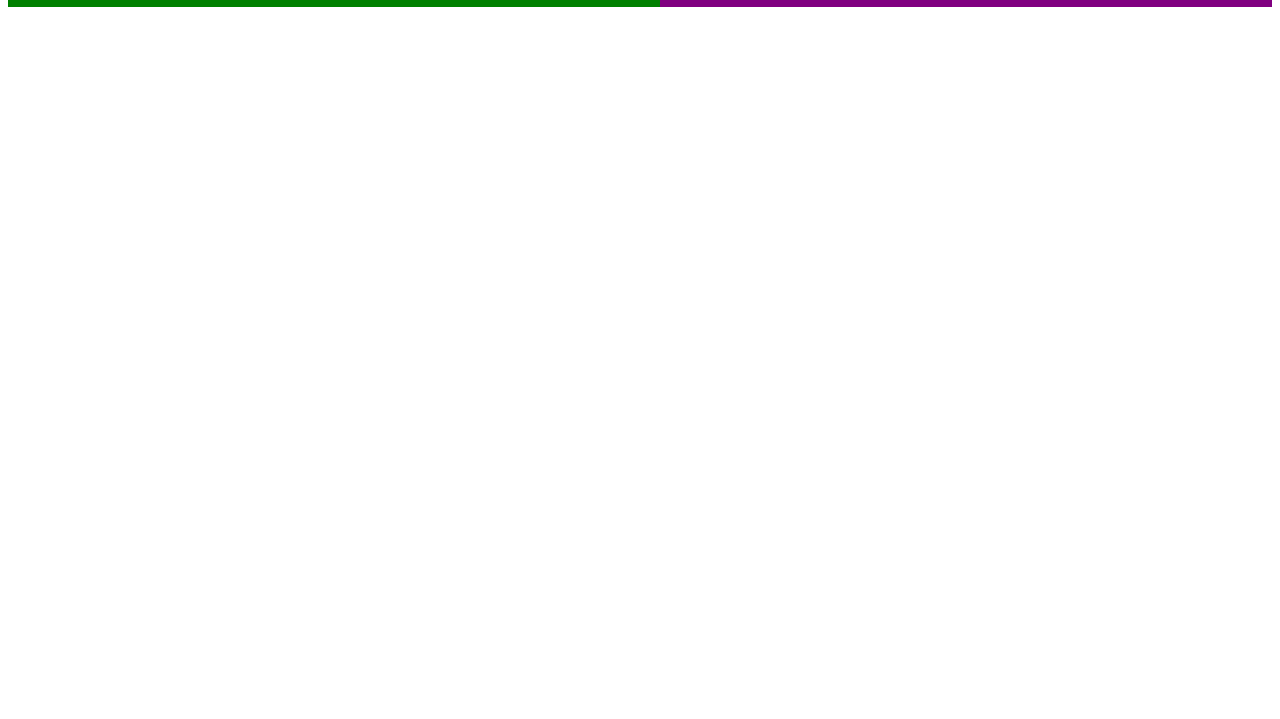
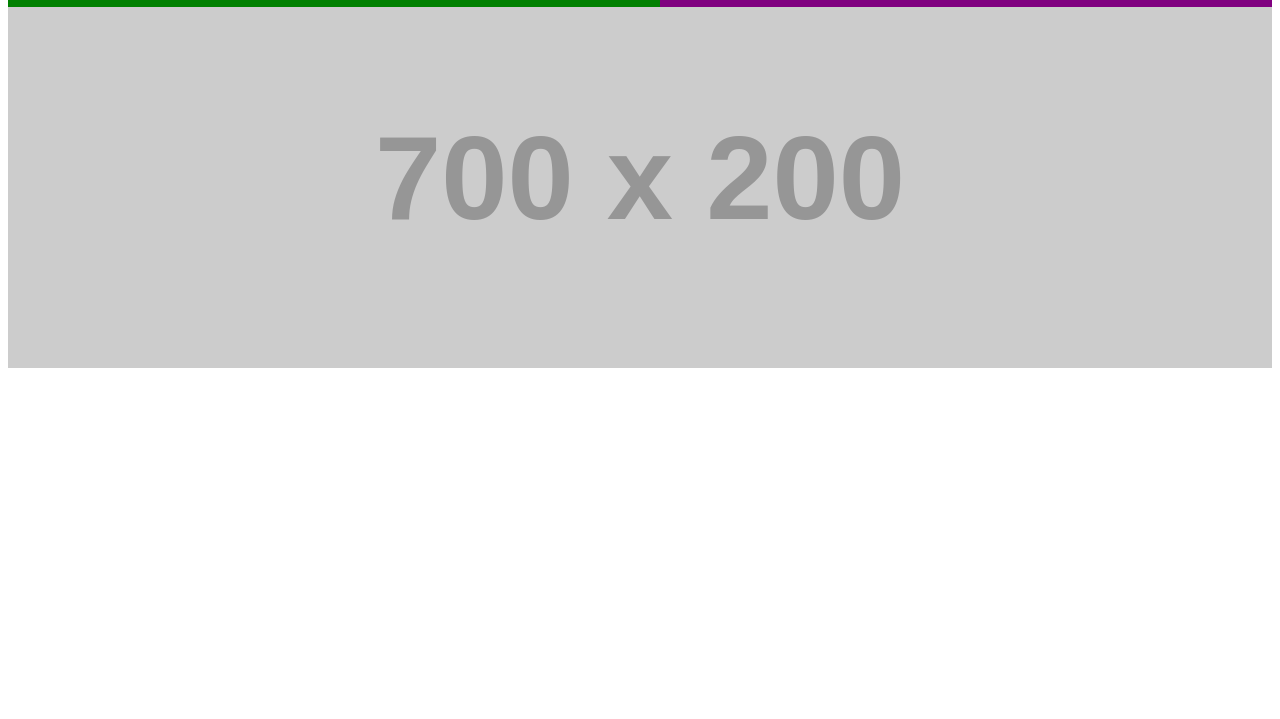
Before and after one commit to MMMPhoto/Portfolio, a plain HTML site: page index.html in a window 1280 px wide. Shown: the part 81-800 px from the top of the page. Drawn offline with Linux system fonts and the light colour scheme; placeholder pictures from the web are drawn by us.

Commit message:
Added banner image (v1.2)

```diff
--- a/assets/css/style.css
+++ b/assets/css/style.css
@@ -1,3 +1,12 @@
+* {
+    font-family: Arial, Helvetica, sans-serif;
+}
+
+body {
+    display: flex;
+    flex-direction: column;
+    align-items: stretch;
+}
 
 header {
     display: flex;
@@ -28,3 +37,15 @@ menu li {
     font-size: 20px;
     font-weight: 600;
 }
+
+.banner {
+    display: flex;
+    justify-content: center;
+    width: 100%;
+    margin: auto;
+}
+
+.banner img {
+    width: 100%;
+    object-fit: cover;
+}
--- a/index.html
+++ b/index.html
@@ -18,6 +18,10 @@
             </menu>
         </nav>
     </header>
+    <figure class="banner">
+        <img src="https://via.placeholder.com/700x200" />
+        <!-- C/O https://placeholder.com/ -->
+    </figure>
 
 </body>
 </html>
```
